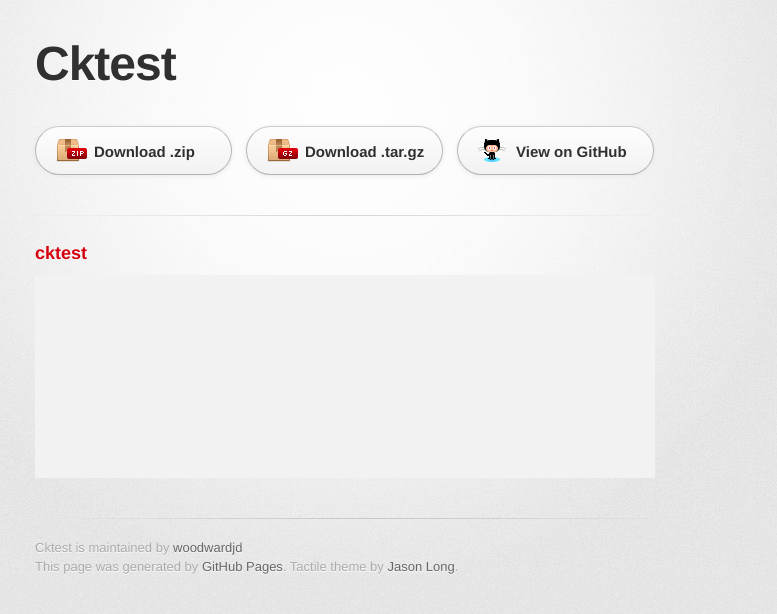
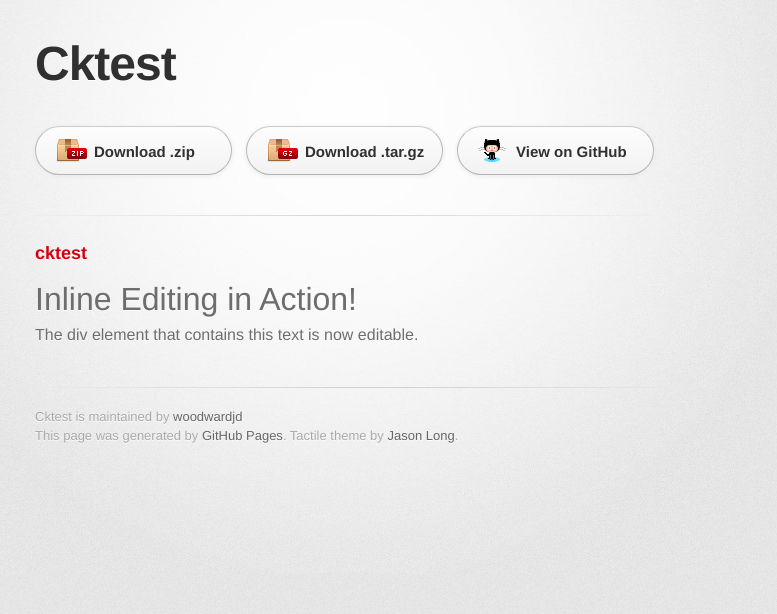
Before and after one commit to woodwardjd/cktest, a plain HTML site: page index.html in a window 1280 px wide. Shown: the whole page, without its empty margins (295-1072 px from the left). Drawn offline with Linux system fonts and the light colour scheme; a web font is replaced by a local one.

Commit message:
switch to inline editor; textarea one worked fine

```diff
--- a/index.html
+++ b/index.html
@@ -34,17 +34,16 @@
         <section id="main_content">
           <h3>
 <a name="cktest" class="anchor" href="#cktest"><span class="octicon octicon-link"></span></a>cktest</h3>
-					 <form>
-            <textarea id="editor1" name="editor1" rows="10" cols="80">
-                This is my textarea to be replaced with CKEditor.
-            </textarea>
-            <script>
-                // Replace the <textarea id="editor1"> with a CKEditor
-                // instance, using default configuration.
-                CKEDITOR.replace( 'editor1' );
-            </script>
-        </form>
-        </section>
+					<div id="editable" contenteditable="true">
+							<h1>Inline Editing in Action!</h1>
+							<p>The div element that contains this text is now editable.
+					</div>
+					<script>
+							// Turn off automatic editor creation first.
+							CKEDITOR.disableAutoInline = true;
+							CKEDITOR.inline( 'editable' );
+					</script>
+				</section>
 
         <footer>
           Cktest is maintained by <a href="https://github.com/woodwardjd">woodwardjd</a><br>
```
